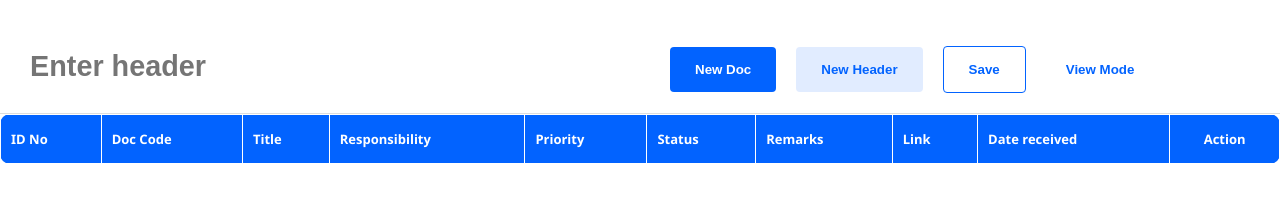
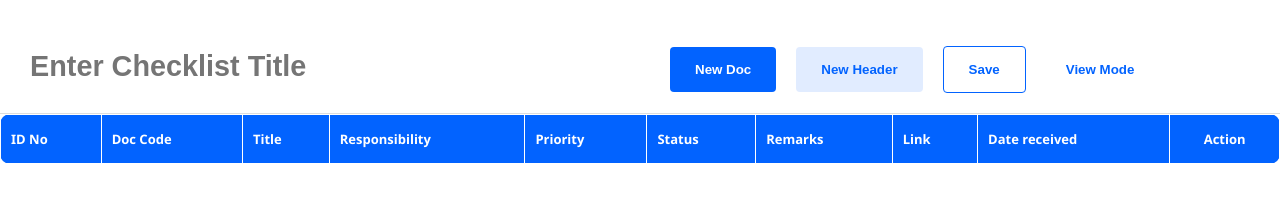
Before and after one commit to aatiq-hussain/Checklist, a website: page src/index.html in a window 1280 px wide. Drawn offline with Linux system fonts and the light colour scheme.

Commit message:
Update index.html

```diff
--- a/src/index.html
+++ b/src/index.html
@@ -11,7 +11,7 @@
     <div class="container">
         <div class="checklist-section">
             <div class="top-section">
-                <input type="text" placeholder="Enter header" class="title" style="width: 50%; font-size: 1.8em; font-weight: bold; border:solid 2px rgba(255, 255, 255, 0);">
+                <input type="text" placeholder="Enter Checklist Title" class="title" style="width: 50%; font-size: 1.8em; font-weight: bold; border:solid 2px rgba(255, 255, 255, 0);">
                 <div class="button-section">
                     <button id="newTaskBtn">New Doc</button>
                     <button id="newHeaderBtn">New Header</button>
```
